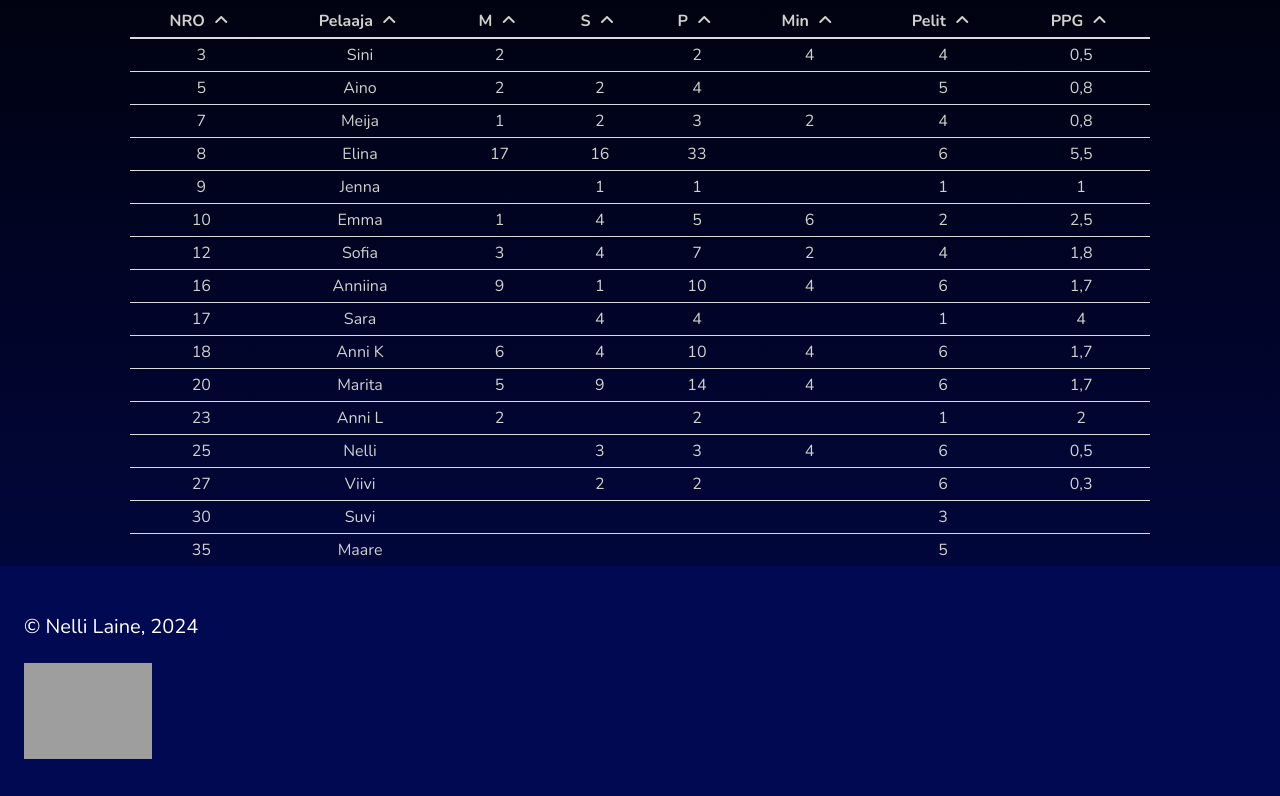
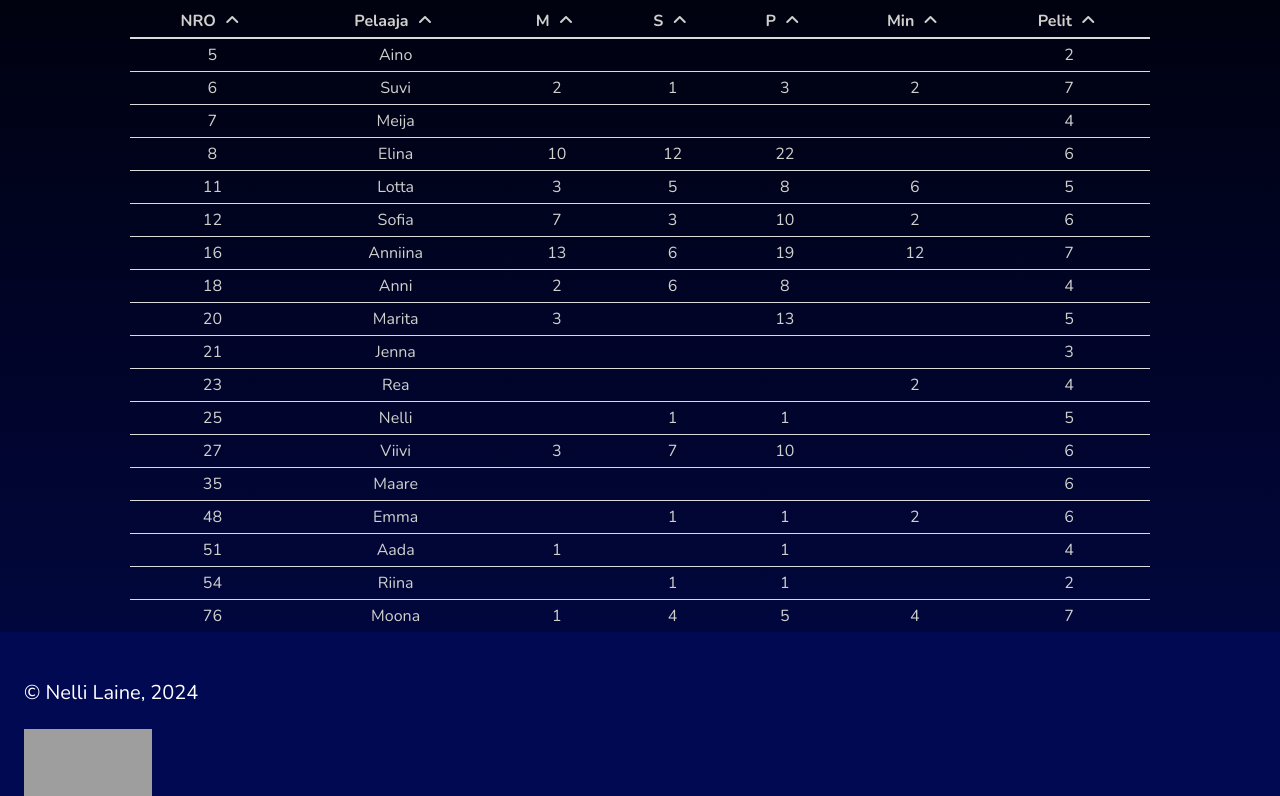
Before and after one commit to NeEvLai/TikkaNaiset, a website: page index.html in a window 1280 px wide. Shown: the part 215-1011 px from the top of the page. Drawn offline with nearby package versions, Linux system fonts and the light colour scheme; grey boxes are pictures that could not be loaded.

Commit message:
index.html updated and some files removed

```diff
--- a/index.html
+++ b/index.html
@@ -15,7 +15,7 @@
         <!-- Page navigation -->
         <nav class="navbar" role="navigation" aria-label="main navigation">
             <div class="navbar-brand">
-                <div class="navbar-item" href="./index.html">
+                <div class="navbar-item">
                 <!-- logo -->
                     <svg style="height: 60%;"
    width="53.005585mm"
@@ -96,19 +96,6 @@
                     d="m 66.48532,92.76832 a 17.606575,7.7356768 0 0 0 8.604707,6.79855 17.606575,7.7356768 0 0 0 17.703847,0.07493 17.606575,7.7356768 0 0 0 8.901356,-6.72414 h -3.866033 a 13.833737,5.6144352 0 0 1 -6.979391,4.68499 13.833737,5.6144352 0 0 1 -13.91039,-0.05478 13.833737,5.6144352 0 0 1 -6.755319,-4.74803 z" /></g></svg>
                     <img src="./images/Ringetteliitto-3D-logo-RGB.png" alt="Ringettelogo">
                 </div>
-                <!-- <a role="button" class="navbar-burger is-active" aria-label="menu" aria-expanded="false" data-target="navbarTikka">
-                    <span aria-hidden="true"></span>
-                    <span aria-hidden="true"></span>
-                    <span aria-hidden="true"></span>
-                </a>
-            </div>
-            <div id="navbarTikka" class="navbar-menu is-active has-text-weight-bold">
-                <div class="navbar-start">
-                    <a class="navbar-item" href="./index.html">Koti</a>
-                    <a class="navbar-item" href="./team.html">Pelaajat</a>
-                    <a class="navbar-item" href="./stats.html">Tilastot</a>
-                    <a class="navbar-item" href="./events.html">Pelit</a>
-                </div> -->
             </div>
             <div class="navbar-end">
                 <div class="navbar-item">
@@ -128,7 +115,7 @@
                             </a>
                         </p>
                         <p class="control">
-                            <a href="https://tulospalvelu.ringette.fi/taso/sarja.php?turnaus=ringette2022&sarja=N_LS" target="_blank">
+                            <a href="https://tulospalvelu.ringette.fi/taso/sarja.php?turnaus=ringette2023&sarja=N_LS" target="_blank">
                                 <span class="icon is-size-4">
                                     <i class="fas fa-clipboard-list"></i>
                                 </span>
@@ -143,199 +130,182 @@
     <main>
         <section class="columns is-centered">
             <div class="column is-four-fifths">
-                <h1 class="title is-2 has-text-white has-text-centered">Pelaajatilastot kaudella 2022-2023</h1>
-                <!-- <p class="has-text-white box"><strong>H</strong> = Hyökkääjä <br><strong>P</strong> = Puolustaja <br><strong>M</strong> = Maalivahti</p> -->
+                <h1 class="title is-2 has-text-white has-text-centered">Pelaajatilastot kaudella 2023-2024</h1>
                 <div class="table-container">
                     <table id="statsTable" class="table is-narrow is-fullwidth has-text-centered">
                         <thead>
                             <tr>
                                 <th onclick="sortTable(0)" class="has-text-centered">NRO <span class="icon"><i onclick="toggleIcon(this)" class="fas fa-angle-up"></i> </span></th>
-                                <!-- <th onclick="sortTable(1)" class="has-text-centered">POS <span class="icon"><i onclick="toggleIcon(this)" class="fas fa-angle-up"></i> </span></th> -->
-                                <th onclick="sortTable(2)" class="has-text-centered">Pelaaja <span class="icon"><i onclick="toggleIcon(this)" class="fas fa-angle-up"></i> </span></th>
-                                <th onclick="sortTable(3)" class="has-text-centered">M <span class="icon"><i onclick="toggleIcon(this)" class="fas fa-angle-up"></i> </span></th>
-                                <th onclick="sortTable(4)" class="has-text-centered">S <span class="icon"><i onclick="toggleIcon(this)" class="fas fa-angle-up"></i> </span></th>
-                                <th onclick="sortTable(5)" class="has-text-centered">P <span class="icon"><i onclick="toggleIcon(this)" class="fas fa-angle-up"></i> </span></th>
-                                <th onclick="sortTable(6)" class="has-text-centered">Min <span class="icon"><i onclick="toggleIcon(this)" class="fas fa-angle-up"></i> </span></th>
-                                <th onclick="sortTable(7)" class="has-text-centered">Pelit <span class="icon"><i onclick="toggleIcon(this)" class="fas fa-angle-up"></i> </span></th>
-                                <th onclick="sortTable(8)" class="has-text-centered">PPG <span class="icon"><i onclick="toggleIcon(this)" class="fas fa-angle-up"></i> </span></th>
+                                <th onclick="sortTable(1)" class="has-text-centered">Pelaaja <span class="icon"><i onclick="toggleIcon(this)" class="fas fa-angle-up"></i> </span></th>
+                                <th onclick="sortTable(2)" class="has-text-centered">M <span class="icon"><i onclick="toggleIcon(this)" class="fas fa-angle-up"></i> </span></th>
+                                <th onclick="sortTable(3)" class="has-text-centered">S <span class="icon"><i onclick="toggleIcon(this)" class="fas fa-angle-up"></i> </span></th>
+                                <th onclick="sortTable(4)" class="has-text-centered">P <span class="icon"><i onclick="toggleIcon(this)" class="fas fa-angle-up"></i> </span></th>
+                                <th onclick="sortTable(5)" class="has-text-centered">Min <span class="icon"><i onclick="toggleIcon(this)" class="fas fa-angle-up"></i> </span></th>
+                                <th onclick="sortTable(6)" class="has-text-centered">Pelit <span class="icon"><i onclick="toggleIcon(this)" class="fas fa-angle-up"></i> </span></th>
                             </tr>
                         </thead>
                         <tbody>
                             <tr>
-                                <td>3</td>
-                                <!-- <td>P</td> -->
-                                <td>Sini</td>
-                                <td>2</td>
+                                <td>5</td>
+                                <td>Aino</td>
+                                <td></td>
+                                <td></td>
+                                <td></td>
                                 <td></td>
                                 <td>2</td>
-                                <td>4</td>
-                                <td>4</td>
-                                <td>0,5</td>
                             </tr>
                             <tr>
-                                <td>5</td>
-                                <!-- <td>P</td> -->
-                                <td>Aino</td>
+                                <td>6</td>
+                                <td>Suvi</td>
                                 <td>2</td>
+                                <td>1</td>
+                                <td>3</td>
                                 <td>2</td>
-                                <td>4</td>
-                                <td></td>
-                                <td>5</td>
-                                <td>0,8</td>
+                                <td>7</td>
                             </tr>
                             <tr>
                                 <td>7</td>
-                                <!-- <td>P/H</td> -->
                                 <td>Meija</td>
-                                <td>1</td>
-                                <td>2</td>
-                                <td>3</td>
-                                <td>2</td>
+                                <td></td>
+                                <td></td>
+                                <td></td>
+                                <td></td>
                                 <td>4</td>
-                                <td>0,8</td>
                             </tr>
                             <tr>
                                 <td>8</td>
-                                <!-- <td>H</td> -->
                                 <td>Elina</td>
-                                <td>17</td>
-                                <td>16</td>
-                                <td>33</td>
+                                <td>10</td>
+                                <td>12</td>
+                                <td>22</td>
                                 <td></td>
                                 <td>6</td>
-                                <td>5,5</td>
                             </tr>
                             <tr>
-                                <td>9</td>
-                                <!-- <td>P</td> -->
-                                <td>Jenna</td>
-                                <td></td>
-                                <td>1</td>
-                                <td>1</td>
-                                <td></td>
-                                <td>1</td>
-                                <td>1</td>
-                            </tr>
-                            <tr>
-                                <td>10</td>
-                                <!-- <td>P</td> -->
-                                <td>Emma</td>
-                                <td>1</td>
-                                <td>4</td>
+                                <td>11</td>
+                                <td>Lotta</td>
+                                <td>3</td>
                                 <td>5</td>
+                                <td>8</td>
                                 <td>6</td>
-                                <td>2</td>
-                                <td>2,5</td>
+                                <td>5</td>
                             </tr>
                             <tr>
                                 <td>12</td>
-                                <!-- <td>H</td> -->
                                 <td>Sofia</td>
+                                <td>7</td>
                                 <td>3</td>
-                                <td>4</td>
-                                <td>7</td>
+                                <td>10</td>
                                 <td>2</td>
-                                <td>4</td>
-                                <td>1,8</td>
+                                <td>6</td>
                             </tr>
                             <tr>
                                 <td>16</td>
-                                <!-- <td>H</td> -->
                                 <td>Anniina</td>
-                                <td>9</td>
-                                <td>1</td>
-                                <td>10</td>
-                                <td>4</td>
+                                <td>13</td>
                                 <td>6</td>
-                                <td>1,7</td>
+                                <td>19</td>
+                                <td>12</td>
+                                <td>7</td>
                             </tr>
                             <tr>
-                                <td>17</td>
-                                <!-- <td>H</td> -->
-                                <td>Sara</td>
+                                <td>18</td>
+                                <td>Anni</td>
+                                <td>2</td>
+                                <td>6</td>
+                                <td>8</td>
                                 <td></td>
-                                <td>4</td>
-                                <td>4</td>
-                                <td></td>
-                                <td>1</td>
                                 <td>4</td>
                             </tr>
                             <tr>
-                                <td>18</td>
-                                <!-- <td>H</td> -->
-                                <td>Anni K</td>
-                                <td>6</td>
-                                <td>4</td>
-                                <td>10</td>
-                                <td>4</td>
-                                <td>6</td>
-                                <td>1,7</td>
+                                <td>20</td>
+                                <td>Marita</td>
+                                <td>3</td>
+                                <td></td>
+                                <td>13</td>
+                                <td></td>
+                                <td>5</td>
                             </tr>
                             <tr>
-                                <td>20</td>
-                                <!-- <td>H</td> -->
-                                <td>Marita</td>
-                                <td>5</td>
-                                <td>9</td>
-                                <td>14</td>
-                                <td>4</td>
-                                <td>6</td>
-                                <td>1,7</td>
-                            </tr>
-                            <tr>
-                                <td>23</td>
-                                <!-- <td>H</td> -->
-                                <td>Anni L</td>
-                                <td>2</td>
-                                <td></td>
-                                <td>2</td>
-                                <td></td>
-                                <td>1</td>
-                                <td>2</td>
-                            </tr>
-                            <tr>
-                                <td>25</td>
-                                <!-- <td>P</td> -->
-                                <td>Nelli</td>
-                                <td></td>
-                                <td>3</td>
-                                <td>3</td>
-                                <td>4</td>
-                                <td>6</td>
-                                <td>0,5</td>
-                            </tr>
-                            <tr>
-                                <td>27</td>
-                                <!-- <td>H</td> -->
-                                <td>Viivi</td>
-                                <td></td>
-                                <td>2</td>
-                                <td>2</td>
-                                <td></td>
-                                <td>6</td>
-                                <td>0,3</td>
-                            </tr>
-                            <tr>
-                                <td>30</td>
-                                <!-- <td>P/H</td> -->
-                                <td>Suvi</td>
+                                <td>21</td>
+                                <td>Jenna</td>
                                 <td></td>
                                 <td></td>
                                 <td></td>
                                 <td></td>
                                 <td>3</td>
+                            </tr>
+                            <tr>
+                                <td>23</td>
+                                <td>Rea</td>
                                 <td></td>
+                                <td></td>
+                                <td></td>
+                                <td>2</td>
+                                <td>4</td>
+                            </tr>
+                            <tr>
+                                <td>25</td>
+                                <td>Nelli</td>
+                                <td></td>
+                                <td>1</td>
+                                <td>1</td>
+                                <td></td>
+                                <td>5</td>
+                            </tr>
+                            <tr>
+                                <td>27</td>
+                                <td>Viivi</td>
+                                <td>3</td>
+                                <td>7</td>
+                                <td>10</td>
+                                <td></td>
+                                <td>6</td>
                             </tr>
                             <tr>
                                 <td>35</td>
-                                <!-- <td>M</td> -->
                                 <td>Maare</td>
                                 <td></td>
                                 <td></td>
                                 <td></td>
                                 <td></td>
+                                <td>6</td>
+                            </tr>
+                            <tr>
+                                <td>48</td>
+                                <td>Emma</td>
+                                <td></td>
+                                <td>1</td>
+                                <td>1</td>
+                                <td>2</td>
+                                <td>6</td>
+                            </tr>
+                            <tr>
+                                <td>51</td>
+                                <td>Aada</td>
+                                <td>1</td>
+                                <td></td>
+                                <td>1</td>
+                                <td></td>
+                                <td>4</td>
+                            </tr>
+                            <tr>
+                                <td>54</td>
+                                <td>Riina</td>
+                                <td></td>
+                                <td>1</td>
+                                <td>1</td>
+                                <td></td>
+                                <td>2</td>
+                            </tr>
+                            <tr>
+                                <td>76</td>
+                                <td>Moona</td>
+                                <td>1</td>
+                                <td>4</td>
                                 <td>5</td>
-                                <td></td>
+                                <td>4</td>
+                                <td>7</td>
                             </tr>
                         </tbody>
                     </table>
@@ -367,7 +337,6 @@
         </div>
     </footer>
 
-   <!-- <script src="./js/main.js" type="module"></script> -->
     <script src="./js/sort.js"></script>
     <script src="./js/toggle.js"></script>
   </body>
```
Also changed, not shown: js/main.js (deleted, +0 -21 lines), js/signup.js (deleted, +0 -44 lines).
